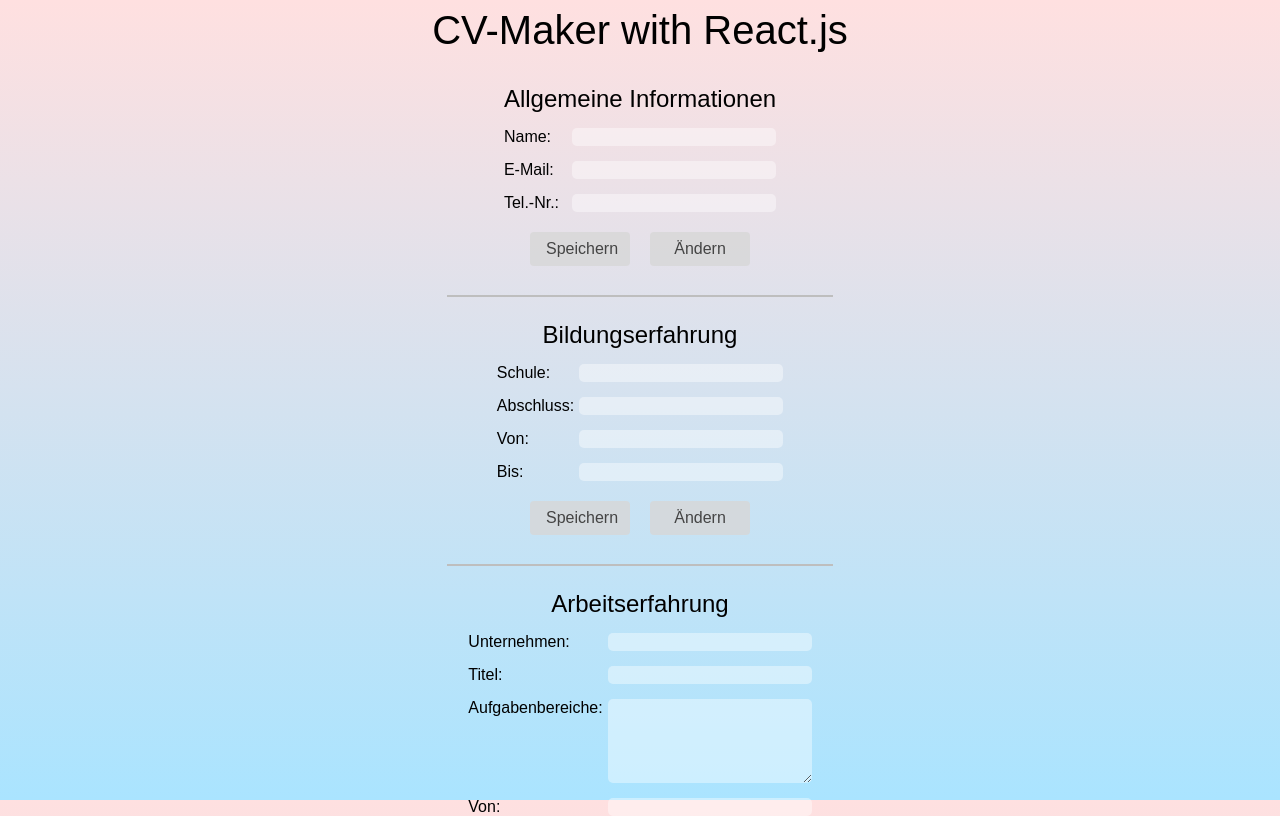
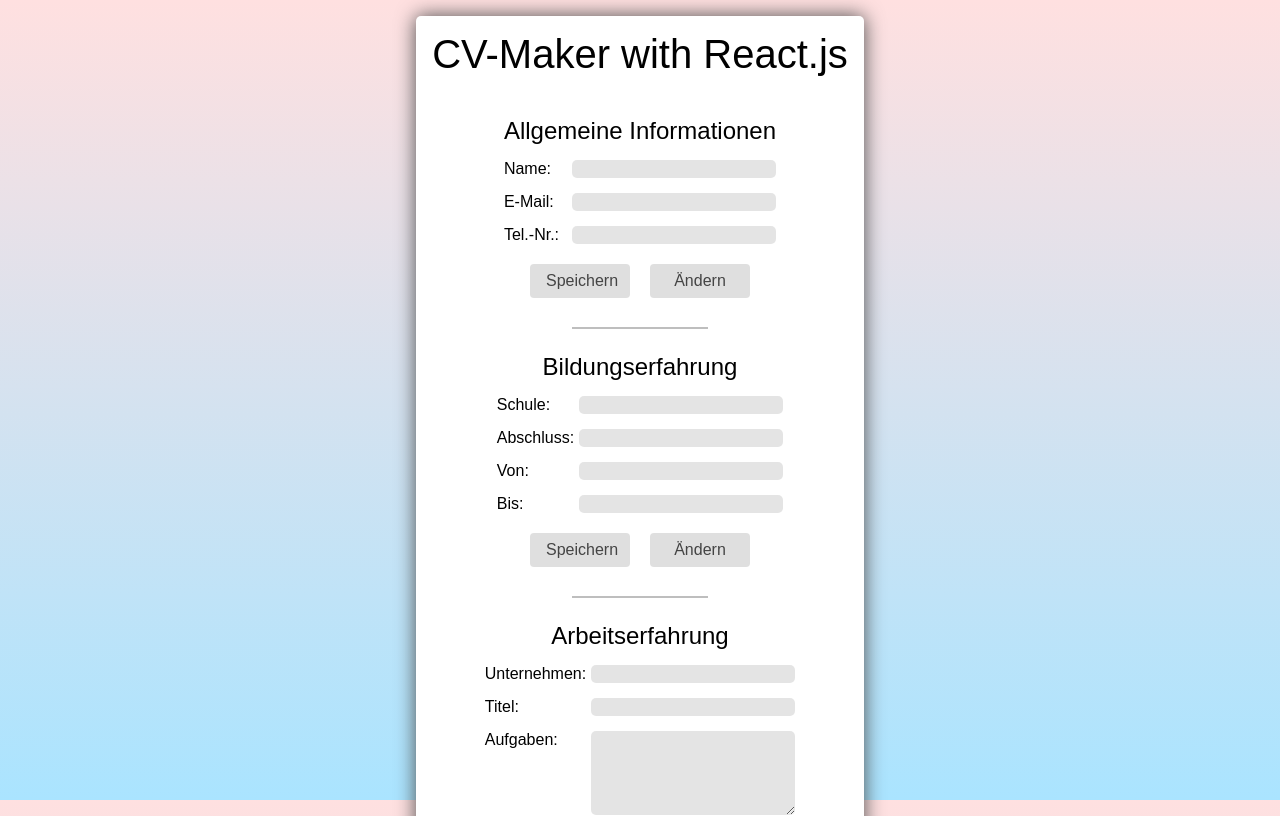
Before and after one commit to Martze96/CV-Task, a React (Create React App) app: page / in a window 1280 px wide. Shown: the top 816 px of the page. Built offline with nearby package versions, Linux system fonts and the light colour scheme.

Commit message:
fine Design

```diff
--- a/src/components/ExperienceSection.js
+++ b/src/components/ExperienceSection.js
@@ -67,7 +67,7 @@
                 {workTitleInput}
             </div>
             <div className="tasks section">
-                <label htmlFor="tasksInput" className="InputLabel">Aufgabenbereiche:</label>
+                <label htmlFor="tasksInput" className="InputLabel">Aufgaben:</label>
                 {tasksInput}
             </div>
             <div className="workDateFrom section">
--- a/src/styles/App.css
+++ b/src/styles/App.css
@@ -15,7 +15,10 @@
     background-attachment: fixed;
 }
 
-
+#root {
+    display:flex;
+    justify-content: center;
+}
 
 
 .App {
@@ -24,6 +27,10 @@
     flex-direction: column;
     justify-content: center;
     align-items: center;
+    background-color: rgb(255, 255, 255);
+    margin: 2vh;
+    box-shadow: 0px 0px 20px rgb(75, 75, 75);
+    border-radius: 5px;
 }
 
 
@@ -31,7 +38,7 @@
     z-index: 1;
     text-align: center;
     font-size: 2.5rem;
-    margin: 0.5rem;
+    margin: 1rem;
 }
 
 .sectionHeader {
@@ -61,6 +68,7 @@
 .InputLabel {
     z-index: 1;
     font-size: 2vh;
+    text-align: right;
 }
 
 .section {
@@ -74,7 +82,7 @@
 input {
     z-index: 1;
     width: 25vh;
-    background-color: rgba(255, 255, 255, 0.4);
+    background-color: rgba(187, 187, 187, 0.4);
     border: none;
     border-radius: 5px;
 }
@@ -83,7 +91,7 @@
     z-index: 1;
     width: 25vh;
     height: 10vh;
-    background-color: rgba(255, 255, 255, 0.4);
+    background-color: rgba(187, 187, 187, 0.4);
     border: none;
     border-radius: 5px;
 }
```
